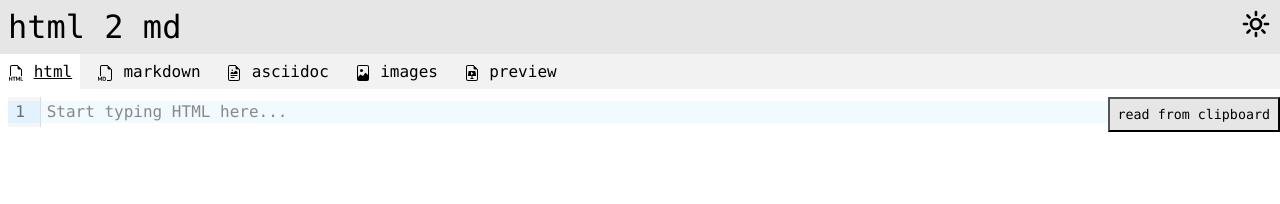
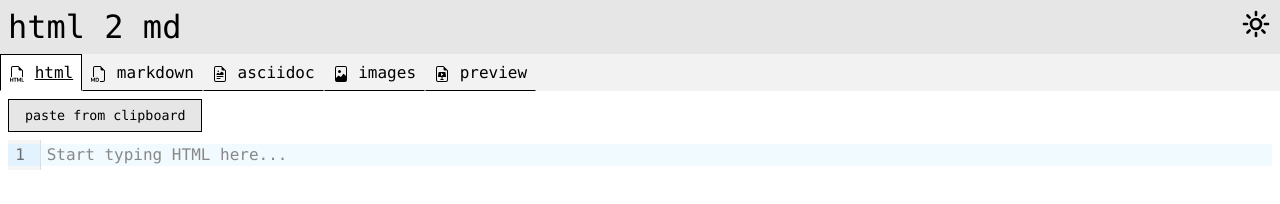
Before and after one commit to yvzn/htmd, a website built with Vite: page index.html in a window 1280 px wide. Both pictures are taken after a click on the label "html". Built offline with nearby package versions, Linux system fonts and the light colour scheme; what showdown would draw is missing.

Commit message:
fix: navbar accessibility

```diff
--- a/index.html
+++ b/index.html
@@ -96,7 +96,7 @@
   <form>
     <section id="html">
       <fieldset>
-        <button id="html-button" type="button">read from clipboard</button>
+        <button id="html-button" type="button">paste from clipboard</button>
       </fieldset>
     </section>
     <section id="markdown">
@@ -105,7 +105,7 @@
     </section>
     <section id="image">
       <fieldset>
-        <button id="image-button" type="button">read from clipboard</button>
+        <button id="image-button" type="button">paste from clipboard</button>
         <img id="image-tag" />
         <p id="image-error"></p>
         <textarea id="image-document"></textarea>
--- a/style.css
+++ b/style.css
@@ -17,7 +17,6 @@
   --layer-1-color-light: hsl(0deg, 0%, 95%);
   --layer-0-color-light: white;
   --text-0-color-light: black;
-  --border-0-color: var(--layer-0-color);
   --space-0: 0.5rem;
   --space-1: calc(2 * var(--space-0));
   --space-2: calc(4 * var(--space-0));
@@ -32,6 +31,8 @@ body {
   --layer-1-color: var(--layer-1-color-light);
   --layer-0-color: var(--layer-0-color-light);
   --text-0-color: var(--text-0-color-light);
+  --border-0-color: var(--layer-0-color);
+  --border-1-color: var(--text-0-color);
 
   display: grid;
   grid-template-rows: auto auto 1fr;
@@ -48,6 +49,9 @@ body.dark {
   --text-0-color: var(--text-0-color-dark);
 }
 
+body.dark img {
+  filter: brightness(0.8) contrast(1.2);
+}
 
 body>h1 {
   background-color: var(--layer-2-color);
@@ -92,6 +96,7 @@ body.dark>aside .sun-icon {
 body>nav {
   background-color: var(--layer-1-color);
   grid-column: 1/3;
+  display: flex;
 }
 
 a {
@@ -102,6 +107,13 @@ body>nav label {
   display: inline-block;
   padding: var(--space-0);
   cursor: pointer;
+  border-style: solid;
+  border-width: 1px;
+  border-color: var(--layer-1-color) var(--layer-1-color) var(--layer-0-color) var(--layer-1-color);
+}
+
+body>nav:focus-within label {
+  border-color: var(--layer-1-color) var(--layer-1-color) var(--border-1-color) var(--layer-1-color);
 }
 
 body>nav label svg {
@@ -119,6 +131,10 @@ body>nav input:checked + label {
 
 body>nav input:checked + label span {
   text-decoration: underline;
+}
+
+body>nav input:focus + label {
+  border-color: var(--border-1-color) var(--border-1-color) var(--layer-0-color) var(--border-1-color);
 }
 
 body>article {
@@ -147,6 +163,7 @@ body>form section {
 
 body>form fieldset {
   border: none;
+  padding: 0 0 var(--space-0) 0;
 }
 
 body>form textarea {
@@ -164,28 +181,17 @@ body>form ::placeholder {
   color: var(--text-0-color);
 }
 
-body>form #html button {
-  padding: var(--space-0);
+body>form section button {
+  padding: var(--space-0) var(--space-1);
   background-color: var(--layer-2-color);
-  border: solid 1px inherit;
+  border: solid 1px var(--border-1-color);
   color: var(--text-0-color);
   cursor: pointer;
-  position: absolute;
-  right: 0;
-  z-index: 1;
 }
 
 
 body>form #image fieldset {
   height: 100%;
-}
-
-body>form #image button {
-  padding: var(--space-0);
-  background-color: var(--layer-2-color);
-  border: solid 1px inherit;
-  color: var(--text-0-color);
-  cursor: pointer;
 }
 
 body>form #image-tag {
```
